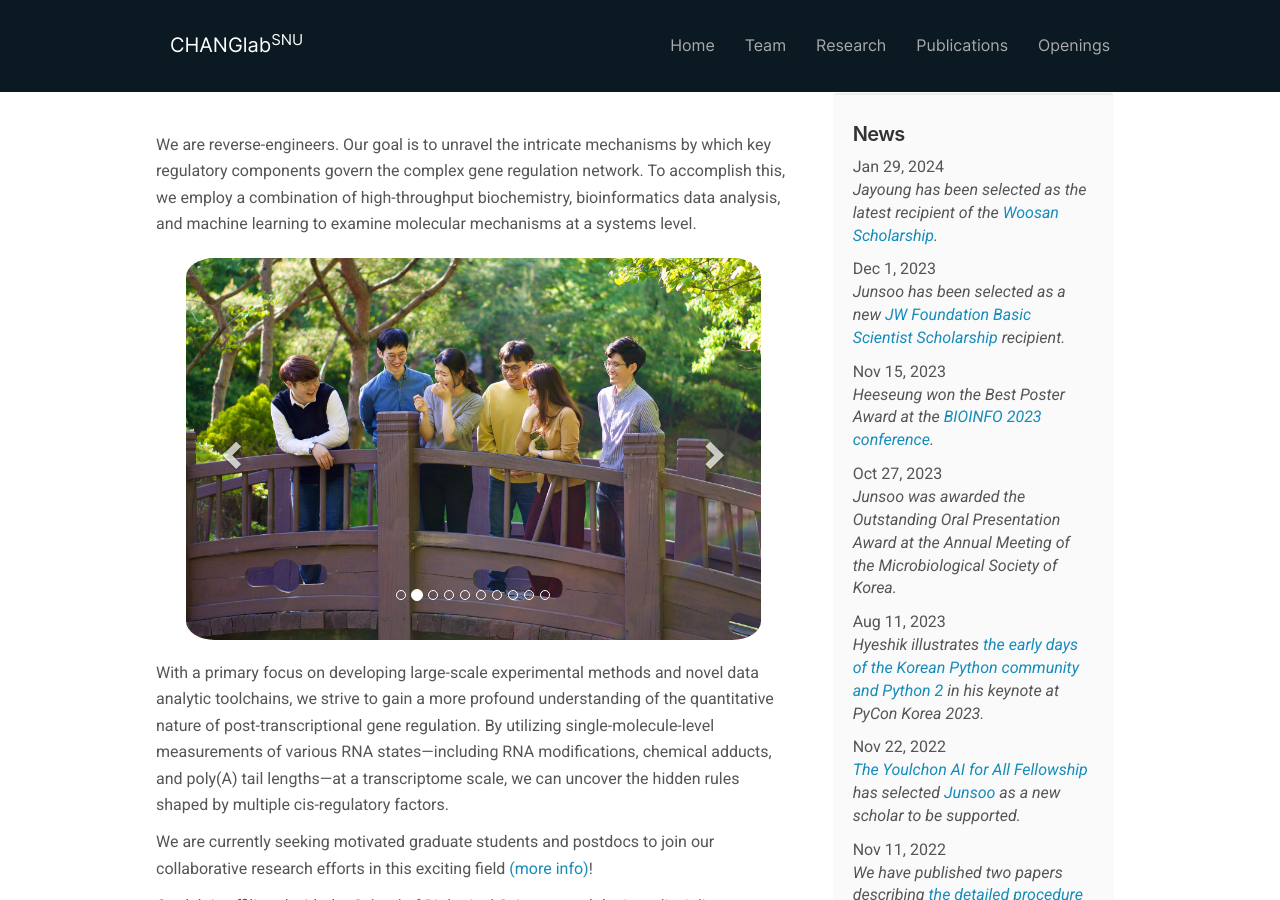
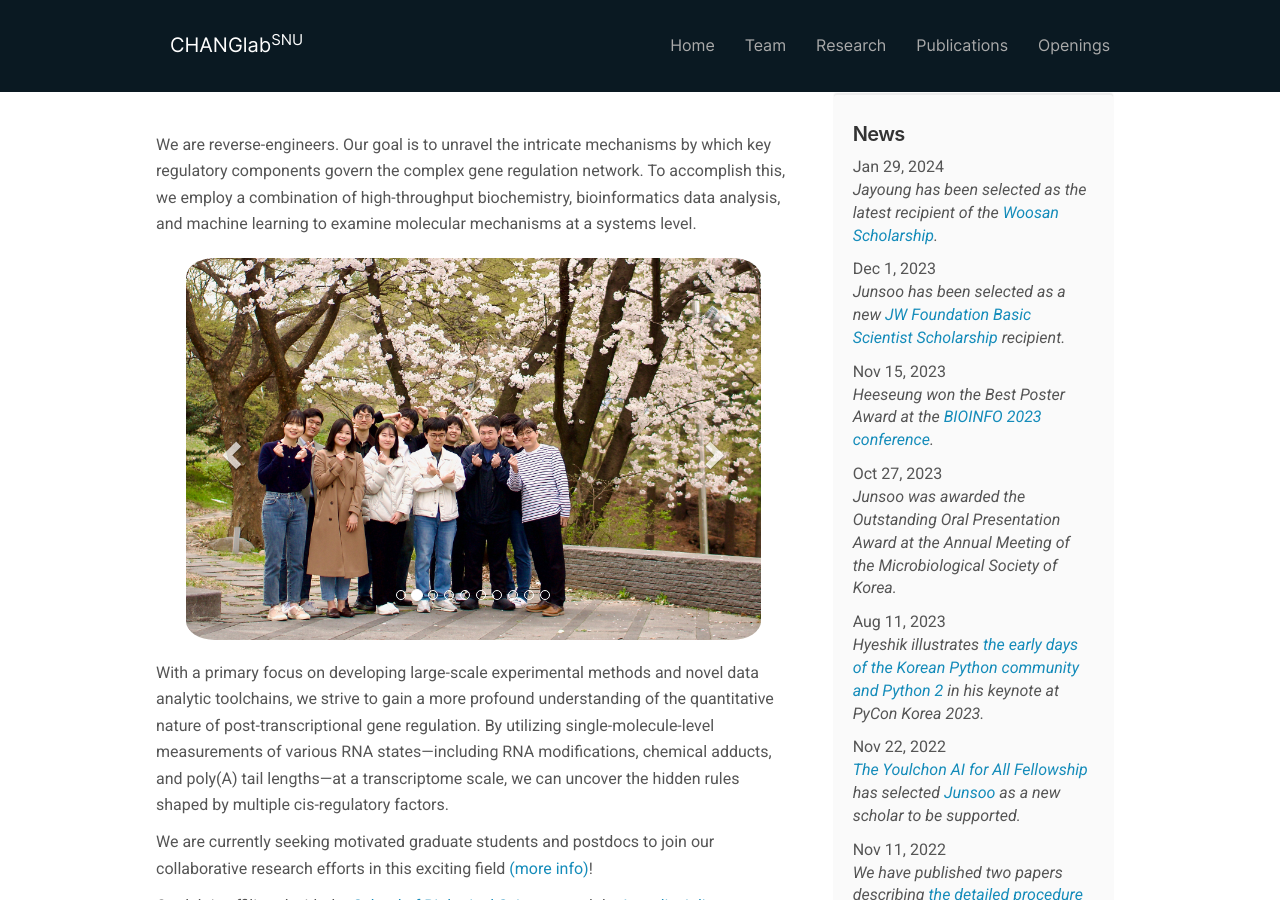
Before and after one commit to ChangLabSNU/ChangLabSNU.github.io, a Jekyll site: the page built from _pages/home.md, in a window 1280 px wide and 900 px high. Built offline with Jekyll 4.4.1, drawn with Linux system fonts in a browser that asks for light colours; nearby versions of some CDN libraries; some web fonts are replaced.

Commit message:
Add new group photo of spring 2024.

```diff
--- a/_pages/home.md
+++ b/_pages/home.md
@@ -34,31 +34,31 @@ examine molecular mechanisms at a systems level.
             <img src="{{ site.url }}{{ site.baseurl }}/images/home-slider/lablogo-slider.jpg" alt="Slide 1" />
         </div>
         <div class="item">
-            <img src="{{ site.url }}{{ site.baseurl }}/images/home-slider/2105-05.jpg" alt="Slide 6" />
+            <img src="{{ site.url }}{{ site.baseurl }}/images/home-slider/2404-01.jpg" alt="Slide 2" />
         </div>
         <div class="item">
-            <img src="{{ site.url }}{{ site.baseurl }}/images/home-slider/2402-02.jpg" alt="Slide 6" />
+            <img src="{{ site.url }}{{ site.baseurl }}/images/home-slider/2402-01.jpg" alt="Slide 3" />
         </div>
         <div class="item">
-            <img src="{{ site.url }}{{ site.baseurl }}/images/home-slider/2105-06.jpg" alt="Slide 6" />
+            <img src="{{ site.url }}{{ site.baseurl }}/images/home-slider/2105-06.jpg" alt="Slide 4" />
         </div>
         <div class="item">
-            <img src="{{ site.url }}{{ site.baseurl }}/images/home-slider/2402-01.jpg" alt="Slide 6" />
+            <img src="{{ site.url }}{{ site.baseurl }}/images/home-slider/2105-05.jpg" alt="Slide 5" />
         </div>
         <div class="item">
-            <img src="{{ site.url }}{{ site.baseurl }}/images/home-slider/2105-03.jpg" alt="Slide 4" />
+            <img src="{{ site.url }}{{ site.baseurl }}/images/home-slider/2105-03.jpg" alt="Slide 6" />
         </div>
         <div class="item">
-            <img src="{{ site.url }}{{ site.baseurl }}/images/home-slider/2105-04.jpg" alt="Slide 5" />
+            <img src="{{ site.url }}{{ site.baseurl }}/images/home-slider/2105-04.jpg" alt="Slide 7" />
         </div>
         <div class="item">
-            <img src="{{ site.url }}{{ site.baseurl }}/images/home-slider/2301-01.jpg" alt="Slide 2" />
+            <img src="{{ site.url }}{{ site.baseurl }}/images/home-slider/2301-01.jpg" alt="Slide 8" />
         </div>
         <div class="item">
-            <img src="{{ site.url }}{{ site.baseurl }}/images/home-slider/2107-01.jpg" alt="Slide 2" />
+            <img src="{{ site.url }}{{ site.baseurl }}/images/home-slider/2402-02.jpg" alt="Slide 9" />
         </div>
         <div class="item">
-            <img src="{{ site.url }}{{ site.baseurl }}/images/home-slider/2105-07.jpg" alt="Slide 3" />
+            <img src="{{ site.url }}{{ site.baseurl }}/images/home-slider/2107-01.jpg" alt="Slide 10" />
         </div>
     </div>
   <a class="left carousel-control" href="#carousel" role="button" data-slide="prev">
```
Also changed, not shown: images/home-slider/2404-01.jpg (added).
